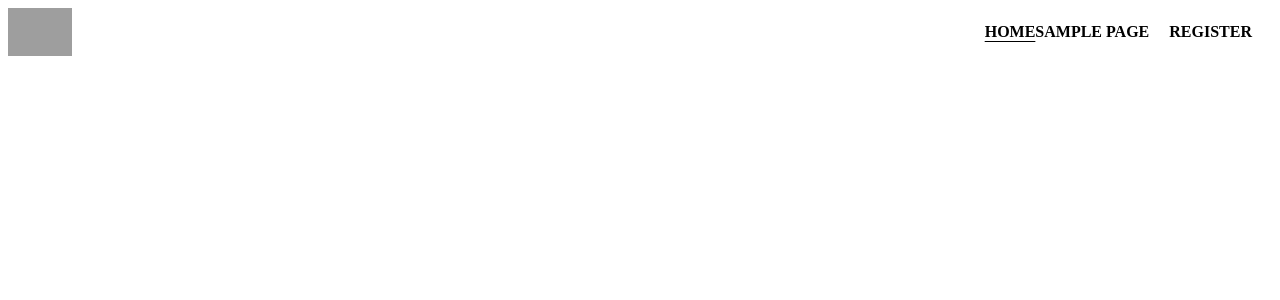
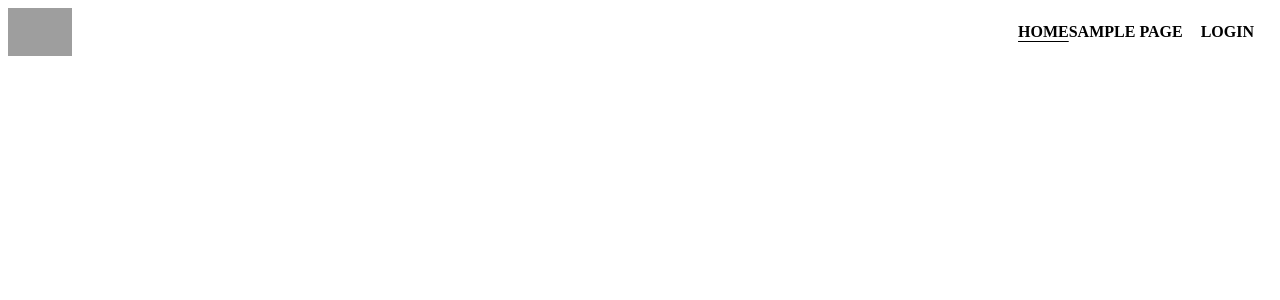
Before and after one commit to capstone-1261/ukrainian-cheremosh-society-2, a WordPress theme: template header.php in a window 1280 px wide. Shown: the top 300 px of the page. Run offline with PHP 8.4 and a stand-in for WordPress, Linux system fonts and the light colour scheme; the site name, menu and one post (Sample post) are stand-ins, and other content is empty; some libraries are stand-ins or nearby versions; grey boxes are pictures that could not be loaded.

Commit message:
fix: hover states changed and register changed to login

```diff
--- a/assets/css/main.css
+++ b/assets/css/main.css
@@ -239,11 +239,13 @@ main > article {
   text-transform: uppercase;
   color: var(--wp--preset--color--off-white);
   text-decoration: none;
+  transition: color 0.3s ease, transform 0.3s ease-out;
 }
 
 .main-navigation a:hover {
   text-decoration: underline;
   text-underline-offset: 0.25em;
+  color: var(--wp--preset--color--red-hover);
 }
 
 .main-navigation a:focus-visible {
@@ -301,7 +303,7 @@ main > article {
 
 .header-cta {
   display: inline-block;
-  padding: 0.5rem 1.25rem;
+  padding: 0.5rem 1.125rem;
   background: var(--wp--preset--color--red);
   color: var(--wp--preset--color--off-white);
   font-family: var(--wp--preset--font-family--heading);
@@ -310,10 +312,12 @@ main > article {
   text-transform: uppercase;
   text-decoration: none;
   border-radius: 0;
+  border: 2px solid var(--wp--preset--color--red);
+  transition: background-color 0.3s ease, transform 0.3s ease-out;
 }
 
 .header-cta:hover {
-  background: var(--wp--preset--color--dark-red);
+  background: var(--wp--preset--color--off-white);
 }
 
 .header-cta:focus-visible {
--- a/header.php
+++ b/header.php
@@ -118,7 +118,7 @@
 			);
 			?>
 		<!-- Header button (red). Goes to Register for now; may become "Login" once registration is decided. -->
-		<a class="header-cta" href="<?php echo esc_url( home_url( '/register/' ) ); ?>">Register</a>
+		<a class="header-cta" href="<?php echo esc_url( home_url( '/register/' ) ); ?>">Login</a>
 		</nav>
 
 	</header>
```
